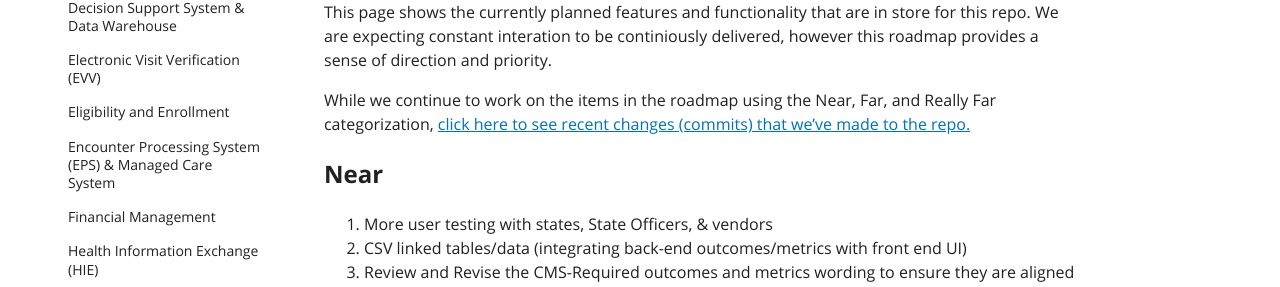
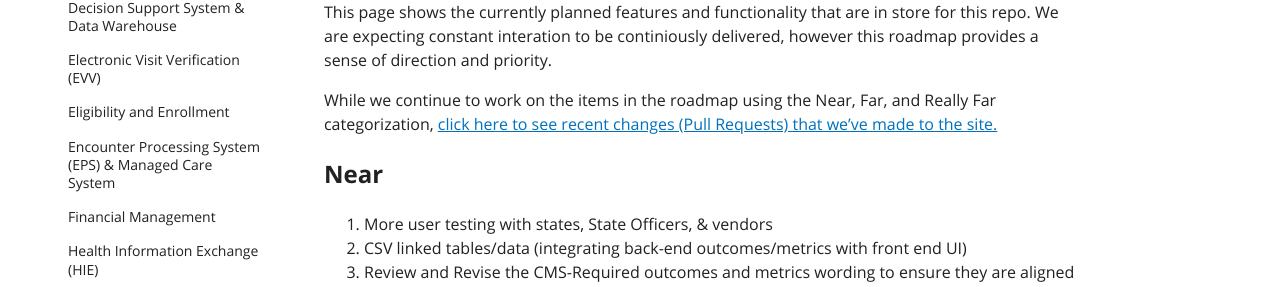
Before and after one commit to CMSgov/CMCS-DSG-DSS-Certification-Staging, a Jekyll site: the page built from repo-roadmap.md, in a window 1280 px wide. Shown: the part 320-607 px from the top of the page. Built offline with Jekyll 4.4.1, drawn with Linux system fonts in a browser that asks for light colours; our own code applies the rules of GitHub Pages for plain Markdown files.

Commit message:
Update repo-roadmap.md

```diff
--- a/repo-roadmap.md
+++ b/repo-roadmap.md
@@ -2,7 +2,7 @@
 
 This page shows the currently planned features and functionality that are in store for this repo. We are expecting constant interation to be continiously delivered, however this roadmap provides a sense of direction and priority.
 
-While we continue to work on the items in the roadmap using the Near, Far, and Really Far categorization, [click here to see recent changes (commits) that we've made to the repo.](https://github.com/CMSgov/CMCS-DSG-DSS-Certification/commits/main)
+While we continue to work on the items in the roadmap using the Near, Far, and Really Far categorization, [click here to see recent changes (Pull Requests) that we've made to the site.](https://github.com/CMSgov/CMCS-DSG-DSS-Certification/pulls?q=is%3Apr+is%3Aclosed)
 
 ## Near
 
```
